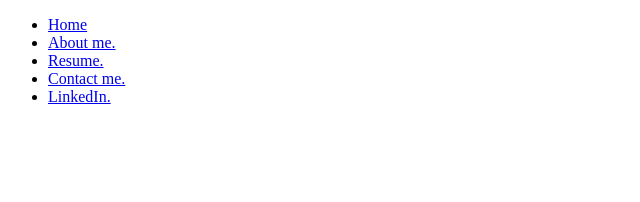
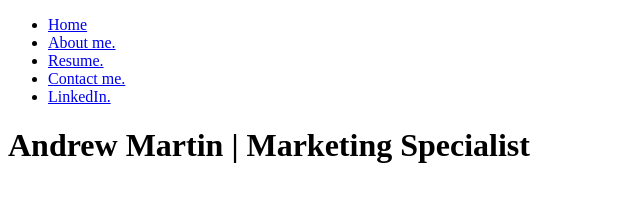
Before and after one commit to AndrewMart335/My-First-Website, a plain HTML site: page index.html in a window 1280 px wide. Shown: the whole page, without its empty margins (0-640 px from the left). Drawn offline with Linux system fonts and the light colour scheme.

Commit message:
title update

```diff
--- a/index.html
+++ b/index.html
@@ -18,5 +18,6 @@
         </nav>
       </div>
     </header>
+    <h1>Andrew Martin | Marketing Specialist</h1>
   </body>
 </html>
```
